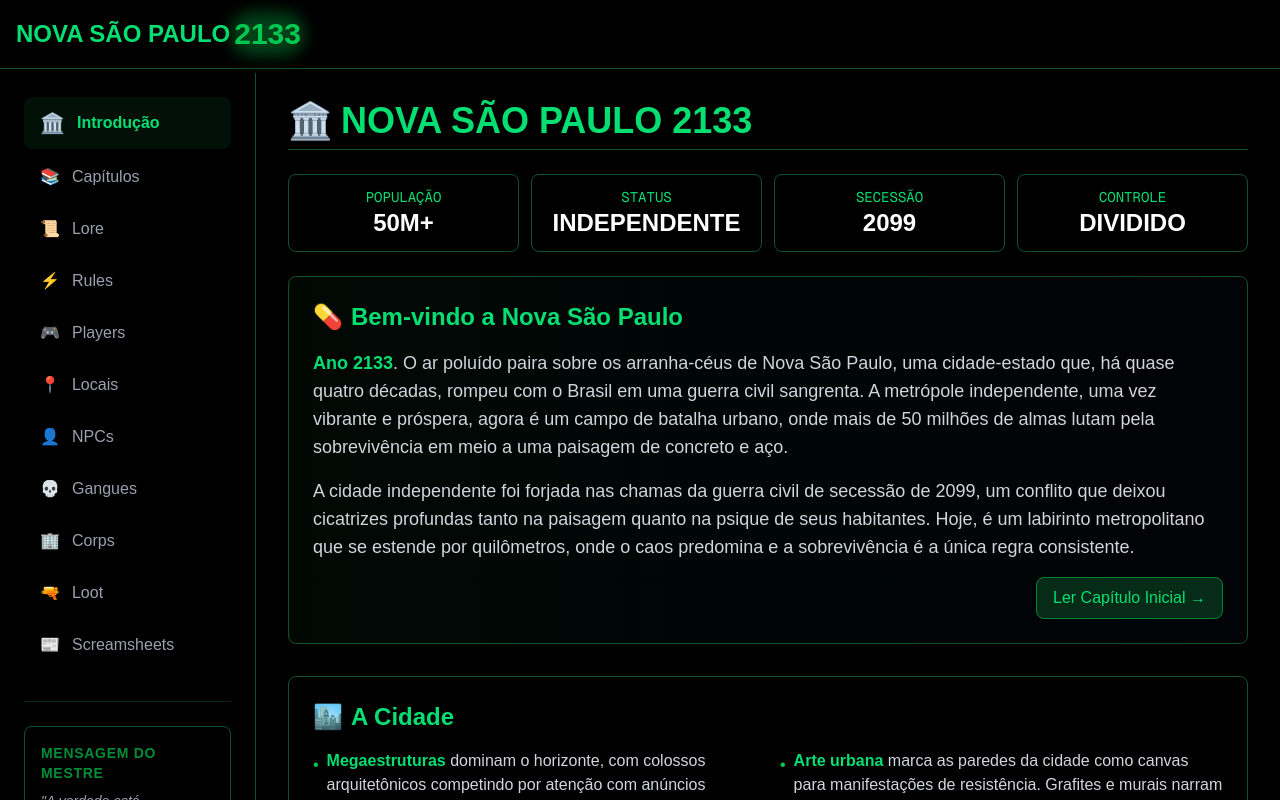
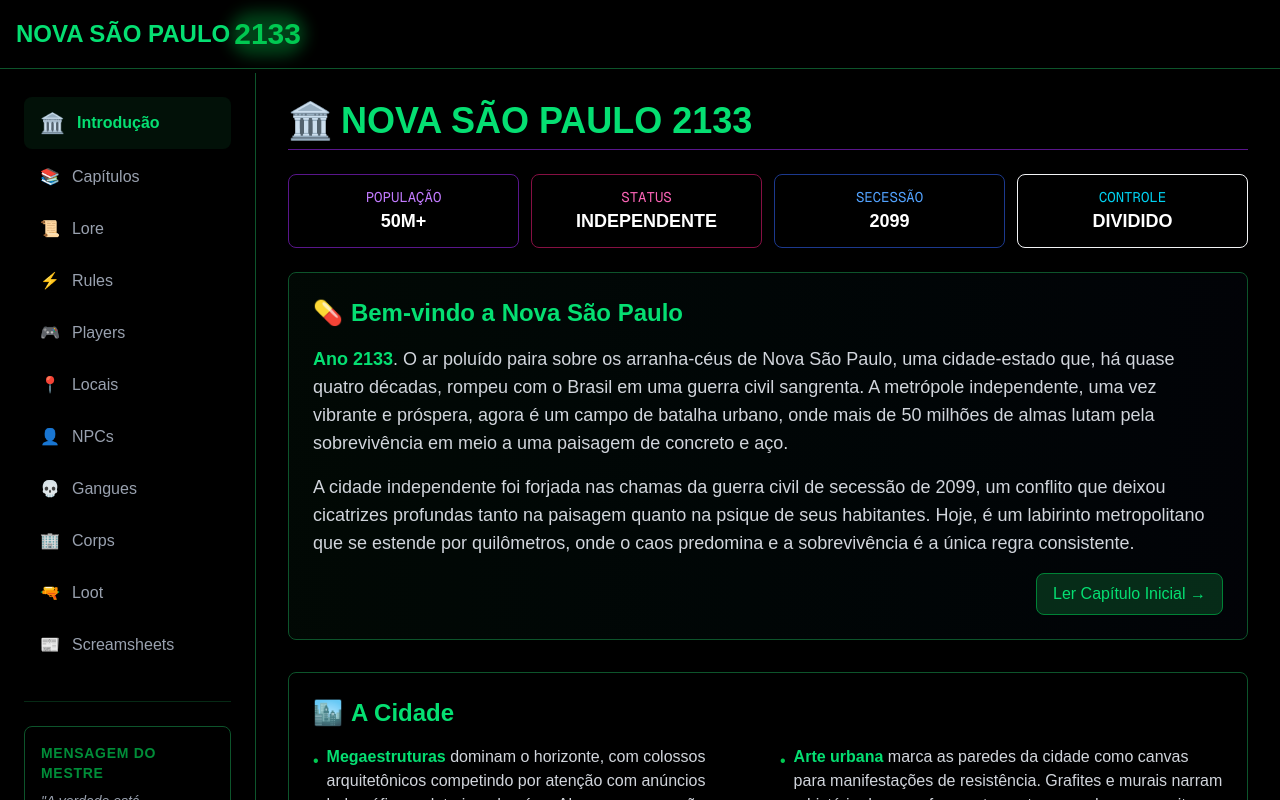
Before and after one commit to kaic/cyberpunk-red-nsp-dash, a Next.js app: page / in a window 1280 px wide. Shown: the top 800 px of the page. Built offline with nearby package versions, Linux system fonts and the light colour scheme.

Commit message:
add themes

```diff
--- a/src/app/globals.css
+++ b/src/app/globals.css
@@ -1,4 +1,61 @@
 @import "tailwindcss";
+
+/* Theme variables - easy to update in one place */
+:root {
+  /* Base theme colors - using direct hex values instead of theme() function */
+  --theme-primary: #BF40BF;      /* Purple-400 equivalent */
+  --theme-primary-dark: #44337A; /* Purple-900 equivalent */
+  --theme-secondary: #38B2AC;    /* Cyan-400 equivalent */
+  --theme-secondary-dark: #234E52; /* Cyan-900 equivalent */
+  --theme-accent1: #F687B3;      /* Pink-400 equivalent */
+  --theme-accent1-dark: #702459; /* Pink-900 equivalent */
+  --theme-accent2: #4299E1;      /* Blue-400 equivalent */
+  --theme-accent2-dark: #2A4365; /* Blue-900 equivalent */
+  --theme-accent3: #7F9CF5;      /* Indigo-400 equivalent */
+  --theme-accent3-dark: #3C366B; /* Indigo-900 equivalent */
+}
+
+/* Theme utility classes */
+.theme-text-primary {
+  color: var(--theme-primary);
+}
+
+.theme-border-primary {
+  border-color: var(--theme-primary-dark);
+}
+
+.theme-bg-primary {
+  background-color: var(--theme-primary-dark);
+}
+
+.theme-text-secondary {
+  color: var(--theme-secondary);
+}
+
+.theme-border-secondary {
+  border-color: var(--theme-secondary-dark);
+}
+
+.theme-bg-secondary {
+  background-color: var(--theme-secondary-dark);
+}
+
+/* Add similar classes for accent colors */
+
+/* You can also add utility classes for gradients */
+.theme-gradient-primary {
+  background-image: linear-gradient(to right, var(--theme-primary-dark) / 0.1, transparent);
+}
+
+.theme-gradient-nightlife {
+  background-image: linear-gradient(to bottom, rgba(88, 28, 135, 0.1), rgba(30, 58, 138, 0.1));
+}
+
+body {
+  background: var(--background);
+  color: var(--foreground);
+  font-family: Arial, Helvetica, sans-serif;
+}
 
 @layer utilities {
   .hide-scrollbar::-webkit-scrollbar {
--- a/src/app/intro/Introducao.tsx
+++ b/src/app/intro/Introducao.tsx
@@ -1,6 +1,7 @@
 import React, { useState, useEffect } from "react";
 import Link from "next/link";
 import GlitchText from "../components/GlitchText";
+import { neonTheme as theme } from "../theme";
 
 const CapituloUmIntroducao: React.FC = () => {
   // Estado para renderização client-side
--- a/src/app/page.tsx
+++ b/src/app/page.tsx
@@ -7,6 +7,8 @@ import Gangues from "./sections/Gangues";
 import DefaultSection from "./sections/DefaultSection";
 import Lore from "./sections/Lore";
 import Rules from "./sections/Rules";
+
+import { neonTheme as theme } from "./theme";
 
 export default function Home() {
   const [activeSection, setActiveSection] = React.useState("introducao");
--- a/src/app/sections/Introducao.tsx
+++ b/src/app/sections/Introducao.tsx
@@ -3,35 +3,35 @@
 import React from "react";
 import GlitchText from "../components/GlitchText";
 import Link from "next/link";
+import { neonTheme as theme } from "../theme";
 
 const Introducao: React.FC = () => {
   return (
     <div className="relative z-10">
-          {/* Header */}
-      <h1 className="text-4xl font-bold mb-6 text-green-400 flex items-center border-b border-green-900 pb-2">
-        <span className="mr-2">🏛️</span>
+          <h1 className={`text-4xl font-bold mb-6 text-${theme.primary} flex items-center border-b border-${theme.primaryDark} pb-2`}>
+              <span className="mr-2">🏛️</span>
               <GlitchText>NOVA SÃO PAULO 2133</GlitchText>
-      </h1>
+          </h1>
 
-          {/* Quick Stats Bar */}
           <div className="grid grid-cols-2 md:grid-cols-4 gap-3 mb-6">
-              <div className="bg-black p-3 rounded-lg border border-green-900 text-center">
-                  <div className="text-green-400 font-mono text-sm">POPULAÇÃO</div>
-                  <div className="text-white text-2xl font-bold">50M+</div>
+              <div className={`bg-black p-3 rounded-lg border border-${theme.primaryDark} text-center`}>
+                  <div className={`text-${theme.primary} font-mono text-sm`}>POPULAÇÃO</div>
+                  <div className="text-white text-lg font-bold">50M+</div>
               </div>
-              <div className="bg-black p-3 rounded-lg border border-green-900 text-center">
-                  <div className="text-green-400 font-mono text-sm">STATUS</div>
-                  <div className="text-white text-2xl font-bold">INDEPENDENTE</div>
+              <div className={`bg-black p-3 rounded-lg border border-${theme.accent1Dark} text-center`}>
+                  <div className={`text-${theme.accent1} font-mono text-sm`}>STATUS</div>
+                  <div className="text-white text-lg font-bold">INDEPENDENTE</div>
               </div>
-              <div className="bg-black p-3 rounded-lg border border-green-900 text-center">
-                  <div className="text-green-400 font-mono text-sm">SECESSÃO</div>
-                  <div className="text-white text-2xl font-bold">2099</div>
+              <div className={`bg-black p-3 rounded-lg border border-${theme.accent2Dark} text-center`}>
+                  <div className={`text-${theme.accent2} font-mono text-sm`}>SECESSÃO</div>
+                  <div className="text-white text-lg font-bold">2099</div>
               </div>
-              <div className="bg-black p-3 rounded-lg border border-green-900 text-center">
-                  <div className="text-green-400 font-mono text-sm">CONTROLE</div>
-                  <div className="text-white text-2xl font-bold">DIVIDIDO</div>
+              <div className={`bg-black p-3 rounded-lg border border-${theme.secondaryDark} text-center`}>
+                  <div className={`text-${theme.secondary} font-mono text-sm`}>CONTROLE</div>
+                  <div className="text-white text-lg font-bold">DIVIDIDO</div>
               </div>
           </div>
+
 
           {/* Boas-vindas */}
           <div className="p-6 rounded-lg shadow-lg bg-black border border-green-900 relative overflow-hidden mb-8">
--- /dev/null
+++ b/src/app/theme.ts
@@ -0,0 +1,41 @@
+// 1. Create a simple theme utility in /src/app/utils/theme.ts
+
+export type NeonTheme = {
+    primary: string;       // Main color for headings, important text
+    primaryDark: string;   // Darker shade for borders
+    primaryLight: string;  // Lighter shade for highlights
+    secondary: string;     // Secondary color
+    secondaryDark: string; // Darker secondary for borders
+    accent1: string;       // First accent color
+    accent1Dark: string;   // Darker accent1
+    accent2: string;       // Second accent color
+    accent2Dark: string;   // Darker accent2
+    accent3: string;       // Third accent color
+    accent3Dark: string;   // Darker accent3
+    textPrimary: string;   // Text on dark backgrounds
+  };
+
+  // Neon theme inspired by cyberpunk aesthetics
+  export const neonTheme: NeonTheme = {
+    primary: "purple-400",
+    primaryDark: "purple-900",
+    primaryLight: "purple-300",
+    secondary: "cyan-400",
+    secondaryDark: "cyan-900",
+    accent1: "pink-400",
+    accent1Dark: "pink-900",
+    accent2: "blue-400",
+    accent2Dark: "blue-900",
+    accent3: "indigo-400",
+    accent3Dark: "indigo-900",
+    textPrimary: "gray-300",
+  };
+
+  // 2. Create a component to apply theme values or directly use in components
+  // Example theme provider function (not necessary for Tailwind, but helpful for organization)
+  export const getThemeClass = (type: keyof NeonTheme) => {
+    return neonTheme[type];
+  };
+
+  // This makes it easy to get classes for a specific theme element
+  // Example: text-${getThemeClass('primary')} -> text-purple-400
--- /dev/null
+++ b/tailwind.config.mjs
@@ -0,0 +1,29 @@
+/** @type {import('tailwindcss').Config} */
+export default {
+  content: [
+    "./src/app/**/*.{js,ts,jsx,tsx}",
+    "./src/components/**/*.{js,ts,jsx,tsx}",
+  ],
+  theme: {
+    extend: {
+      colors: {
+        // Define a custom 'neon' color palette
+        neon: {
+          primary: '#BF40BF',     // Purple-400 equivalent
+          secondary: '#38B2AC',   // Cyan-400 equivalent
+          accent1: '#F687B3',     // Pink-400 equivalent
+          accent2: '#4299E1',     // Blue-400 equivalent
+          accent3: '#7F9CF5',     // Indigo-400 equivalent
+
+          // Dark versions for borders and backgrounds
+          primaryDark: '#44337A', // Purple-900 equivalent
+          secondaryDark: '#234E52', // Cyan-900 equivalent
+          accent1Dark: '#702459', // Pink-900 equivalent
+          accent2Dark: '#2A4365', // Blue-900 equivalent
+          accent3Dark: '#3C366B', // Indigo-900 equivalent
+        },
+      },
+    },
+  },
+  plugins: [],
+};
```
